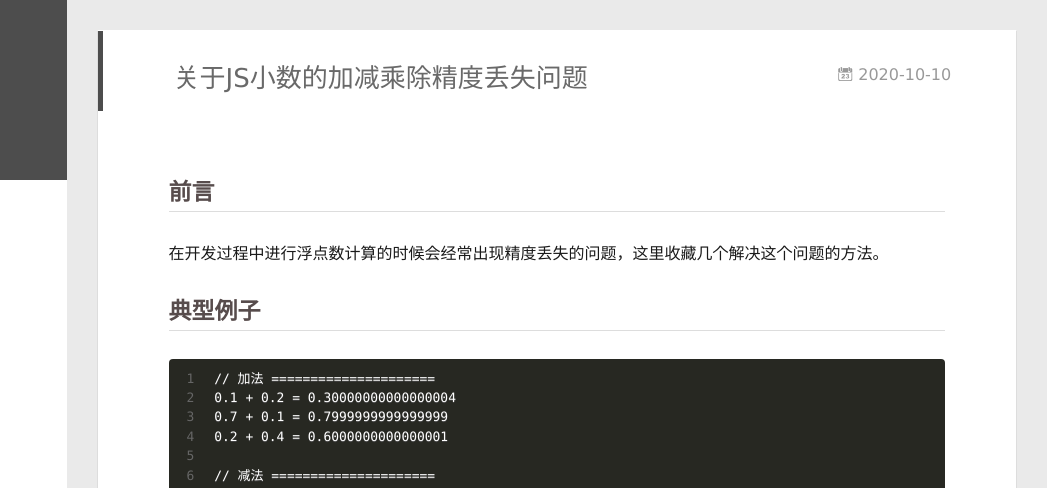
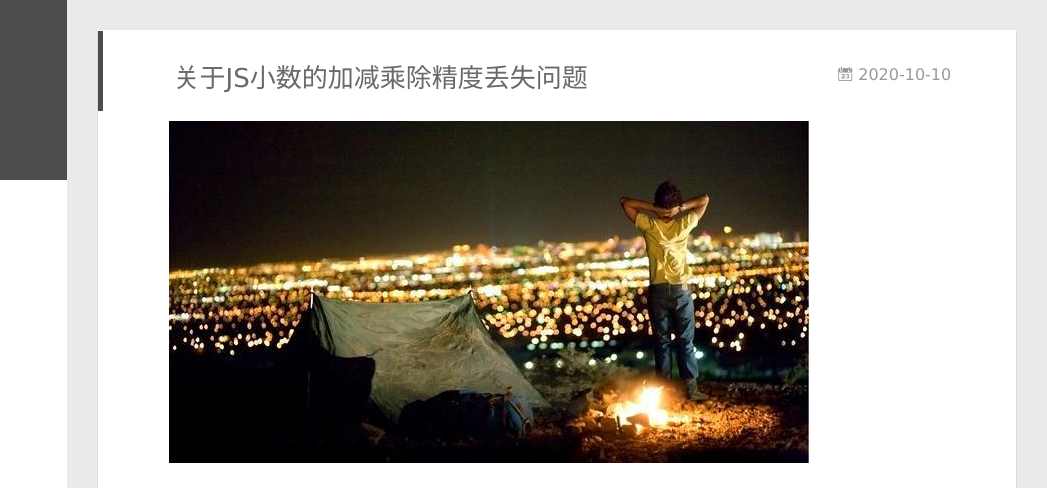
Before and after one commit to hehuiyun/hehuiyun.github.io, a plain HTML site: page 2020/10/10/关于JS小数的加减乘除精度丢失问题/index.html in a window 1280 px wide. Shown: the top 488 px of the page, 233-1280 px from the left. Drawn offline with Linux system fonts and the light colour scheme.

Commit message:
Site updated: 2021-01-04 16:22:44

```diff
--- a/2020/10/10/关于JS小数的加减乘除精度丢失问题/index.html
+++ b/2020/10/10/关于JS小数的加减乘除精度丢失问题/index.html
@@ -15,13 +15,13 @@
 <meta property="og:site_name" content="Whittney&#39;s blog">
 <meta property="og:description" content="前言在开发过程中进行浮点数计算的时候会经常出现精度丢失的问题，这里收藏几个解决这个问题的方法。">
 <meta property="og:locale" content="zh_CN">
-<meta property="og:image" content="http://yoursite.com/2020/10/10/%E5%85%B3%E4%BA%8EJS%E5%B0%8F%E6%95%B0%E7%9A%84%E5%8A%A0%E5%87%8F%E4%B9%98%E9%99%A4%E7%B2%BE%E5%BA%A6%E4%B8%A2%E5%A4%B1%E9%97%AE%E9%A2%98/MyBlog/source/_posts/avatar.jpg">
+<meta property="og:image" content="http://yoursite.com/2020/10/10/%E5%85%B3%E4%BA%8EJS%E5%B0%8F%E6%95%B0%E7%9A%84%E5%8A%A0%E5%87%8F%E4%B9%98%E9%99%A4%E7%B2%BE%E5%BA%A6%E4%B8%A2%E5%A4%B1%E9%97%AE%E9%A2%98/avatar.jpg">
 <meta property="article:published_time" content="2020-10-10T06:22:26.000Z">
-<meta property="article:modified_time" content="2021-01-04T07:00:17.115Z">
+<meta property="article:modified_time" content="2021-01-04T08:22:28.063Z">
 <meta property="article:author" content="Whittney He">
 <meta property="article:tag" content="JS">
 <meta name="twitter:card" content="summary">
-<meta name="twitter:image" content="http://yoursite.com/2020/10/10/%E5%85%B3%E4%BA%8EJS%E5%B0%8F%E6%95%B0%E7%9A%84%E5%8A%A0%E5%87%8F%E4%B9%98%E9%99%A4%E7%B2%BE%E5%BA%A6%E4%B8%A2%E5%A4%B1%E9%97%AE%E9%A2%98/MyBlog/source/_posts/avatar.jpg">
+<meta name="twitter:image" content="http://yoursite.com/2020/10/10/%E5%85%B3%E4%BA%8EJS%E5%B0%8F%E6%95%B0%E7%9A%84%E5%8A%A0%E5%87%8F%E4%B9%98%E9%99%A4%E7%B2%BE%E5%BA%A6%E4%B8%A2%E5%A4%B1%E9%97%AE%E9%A2%98/avatar.jpg">
 
     <link rel="alternative" href="/atom.xml" title="Whittney&#39;s blog" type="application/atom+xml">
 
@@ -167,7 +167,7 @@
 
     <div class="article-entry" itemprop="articleBody">
 
-        <p><img src="/2020/10/10/%E5%85%B3%E4%BA%8EJS%E5%B0%8F%E6%95%B0%E7%9A%84%E5%8A%A0%E5%87%8F%E4%B9%98%E9%99%A4%E7%B2%BE%E5%BA%A6%E4%B8%A2%E5%A4%B1%E9%97%AE%E9%A2%98/MyBlog/source/_posts/avatar.jpg" alt></p>
+        <p><img src="/2020/10/10/%E5%85%B3%E4%BA%8EJS%E5%B0%8F%E6%95%B0%E7%9A%84%E5%8A%A0%E5%87%8F%E4%B9%98%E9%99%A4%E7%B2%BE%E5%BA%A6%E4%B8%A2%E5%A4%B1%E9%97%AE%E9%A2%98/avatar.jpg" alt></p>
 <h2 id="前言"><a href="#前言" class="headerlink" title="前言"></a>前言</h2><p>在开发过程中进行浮点数计算的时候会经常出现精度丢失的问题，这里收藏几个解决这个问题的方法。</p>
 <a id="more"></a>
 
```
Also changed, not shown: index.html (+1 -1 lines).
